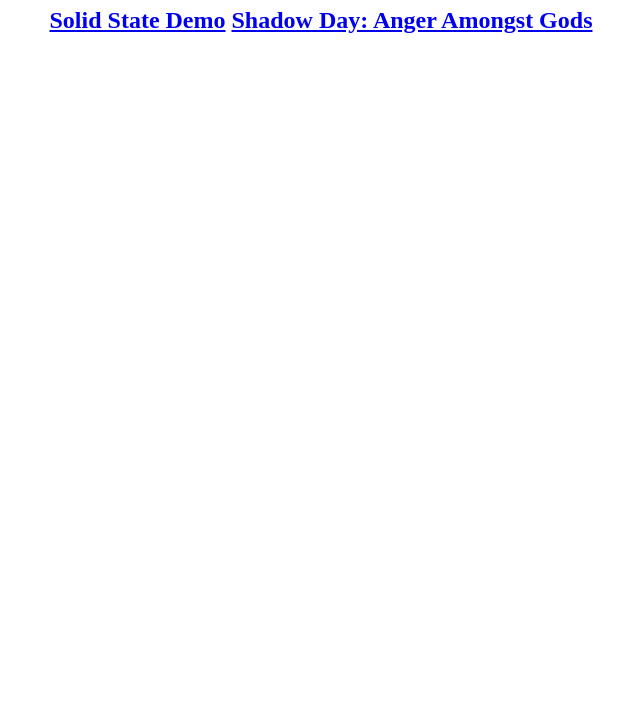
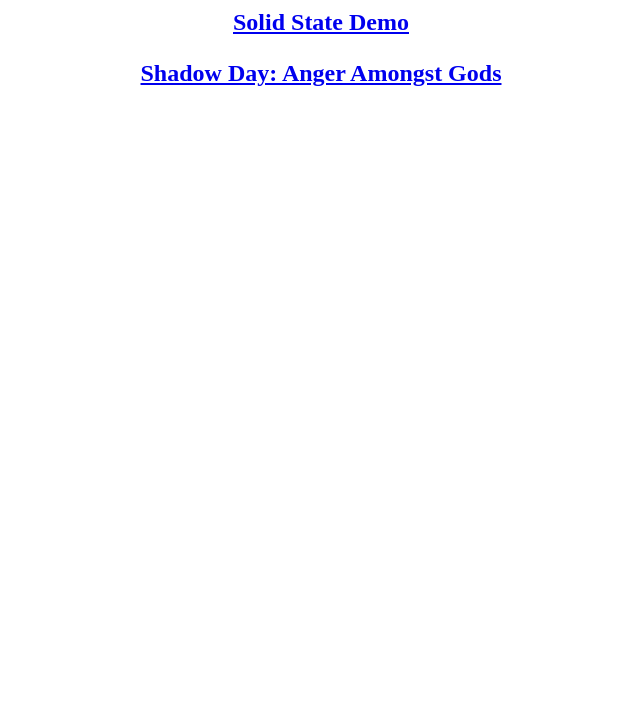
Before and after one commit to jaharb/shadow, a plain HTML site: page index.html in a window 1280 px wide. Shown: the part 73-800 px from the top of the page, without its empty margins (319-959 px from the left). Drawn offline with Linux system fonts and the light colour scheme.

Commit message:
formatting

```diff
--- a/index.html
+++ b/index.html
@@ -8,8 +8,12 @@
 <body>
   <h1 style="text-align: center;">Shadow Day Demos</h1>
   <h2 style="text-align: center;">
+    <p>
     <a href="https://gabriko.itch.io/solid-state-demo-v001">Solid State Demo</a>
+  </p>
+  <p>
     <a href="https://semicolongames.itch.io/sdaag">Shadow Day: Anger Amongst Gods</a>
+  </p>
   </h2>
 </body>
 </html>
```
